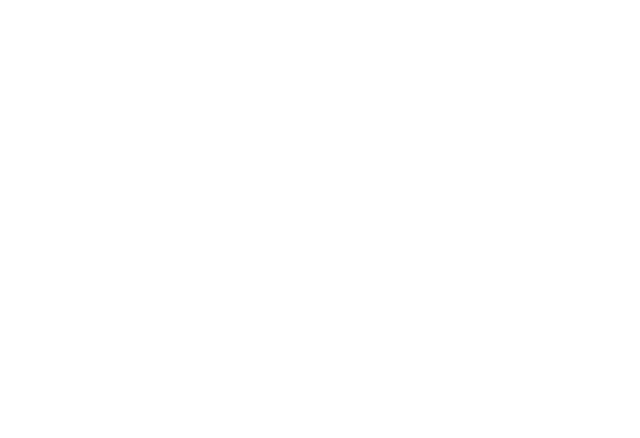
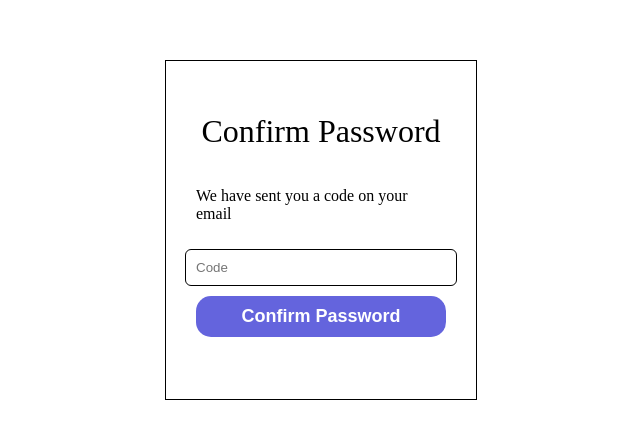
Before and after one commit to lakxnaut/expense_tracker_react, a React (Create React App) app: page /confirm in a window 1280 px wide. Before the commit this address had no page. Shown: the part 178-616 px from the top of the page, without its empty margins (319-959 px from the left). Built offline with nearby package versions, Linux system fonts and the light colour scheme.

Commit message:
send link to confirm email

```diff
--- a/src/App.js
+++ b/src/App.js
@@ -3,16 +3,19 @@
 import Home from './components/Home/Home'
 import Profile from './components/Profile/Profile'
 import AuthPage from './components/Signup/AuthPage'
+import ConfirmEmail from './components/Signup/ConfirmEmail'
 
 
 const App = () => {
   return (
     <Fragment>
       <BrowserRouter>
+
         <Routes>
           <Route path='/' element={<Home />} />
           <Route path='/auth' element={<AuthPage />} />
           <Route path='/profile' element={<Profile />} />
+          <Route path='/confirm' element={<ConfirmEmail />}></Route>
 
         </Routes>
 
--- a/src/components/Signup/AuthPage.js
+++ b/src/components/Signup/AuthPage.js
@@ -11,6 +11,7 @@
     const [isSignupScreen, setIsSignupScreen] = useState(true);
     const [error, setError] = useState('');
     const [errorClass, setErrorClass] = useState('');
+    const [isconfirmEmailScreen, setIsConfirmEmailScreen] = useState(false)
 
     const navigate = useNavigate();
 
@@ -18,11 +19,41 @@
         const resp = await data.json()
         const token = resp.idToken;
 
-        console.log(token);
         localStorage.setItem('token', token)
-        console.log(token);
+        confirmEmail()
 
-        navigate('/')
+
+        // navigate('/confirm')
+
+    }
+
+    async function confirmEmail() {
+        const myurl = 'https://identitytoolkit.googleapis.com/v1/accounts:sendOobCode?key=AIzaSyBVAE7aUSl9yyrZqGn-MO-JWRkJvemcR3g'
+        const resp = await fetch(myurl, {
+            method: 'POST',
+            headers: {
+                'Content-Type': 'application/json'
+            },
+            body: JSON.stringify({
+                requestType: "VERIFY_EMAIL",
+                idToken: localStorage.getItem('token')
+            })
+        })
+
+        if (resp.ok) {
+            const data = await resp.json();
+            console.log(data);
+            setError("DONE")
+        }
+        else {
+
+        }
+
+
+
+
+        // navigate('/')
+
     }
 
 
@@ -38,7 +69,6 @@
 
         const email = emailRef.current.value
         const password = passwordRef.current.value
-        // const confirmPassword = confirmPasswordRef.current.value
         let url;
         if (isSignupScreen && (password === confirmPasswordRef.current.value)) {
             url = 'https://identitytoolkit.googleapis.com/v1/accounts:signUp?key=AIzaSyBVAE7aUSl9yyrZqGn-MO-JWRkJvemcR3g'
--- /dev/null
+++ b/src/components/Signup/ConfirmEmail.js
@@ -0,0 +1,74 @@
+import React, { useEffect, useRef, useState } from 'react'
+import classes from './AuthPage.module.css'
+import { useNavigate } from 'react-router-dom'
+
+
+
+const ConfirmEmail = () => {
+    const codeRef = useRef();
+    const navigate = useNavigate();
+    const [error, setError] = useState('');
+    const [errorClass, setErrorClass] = useState('');
+
+    function submitForm(e) {
+        e.preventDefault();
+
+
+    }
+
+    async function confirmEmail() {
+        const url = 'https://identitytoolkit.googleapis.com/v1/accounts:update?key=AIzaSyBVAE7aUSl9yyrZqGn-MO-JWRkJvemcR3g'
+        const resp = await fetch(url, {
+            method: 'POST',
+            headers: {
+                'Content-Type': 'application/json'
+            },
+            body: JSON.stringify({
+                requestType: "VERIFY_EMAIL",
+                idToken: localStorage.getItem('token')
+            })
+        })
+
+        if (resp.ok) {
+            const data = await resp.json();
+            console.log(data);
+        }
+
+
+
+
+        // navigate('/')
+
+    }
+
+    useEffect(() => {
+
+        // confirmEmail()
+
+    },)
+    return (
+        <div className={classes.signup}>
+
+            <form className={`${classes.form} ${errorClass} `} onSubmit={submitForm}>
+
+                <h1>Confirm Password</h1>
+                <p>We have sent you a code on your email </p>
+                <div className={classes.textFields}>
+
+                    <input type='email' ref={codeRef} placeholder='Code' required />
+                </div>
+
+                <div className={classes.signupContainer}>
+                    <button className={classes.signupButton}>Confirm Password</button>
+                </div>
+
+
+                <p style={{ color: 'red', fontWeight: 'bold', textAlign: 'center' }}> {error}</p>
+            </form>
+
+
+        </div>
+    )
+}
+
+export default ConfirmEmail
```
